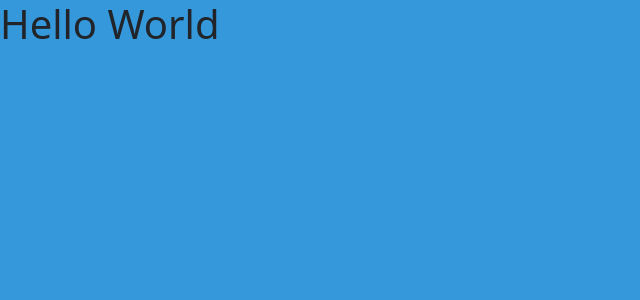
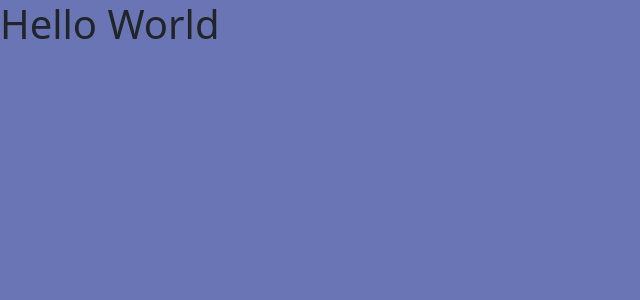
Before and after one commit to dpi627/HexVueHw03, a Vue app: page / in a window 1280 px wide. Shown: the top 300 px of the page, without its empty margins (0-640 px from the left). Built offline with nearby package versions, Linux system fonts and the light colour scheme.

Commit message:
feat: 更新 all.scss 檔案以覆蓋 Bootstrap 變數，並在 main.js 中調整 Bootstrap 引入順序

```diff
--- a/src/assets/all.scss
+++ b/src/assets/all.scss
@@ -1,5 +1,10 @@
-$primary: #3498db;
+// 先覆蓋 Bootstrap 變數（如果需要）
+$primary: #349b;
 
+// 導入 Bootstrap
+@import 'bootstrap/scss/bootstrap';
+
+// 然後是您自己的樣式
 body {
   background-color: $primary;
 }
--- a/src/main.js
+++ b/src/main.js
@@ -1,6 +1,6 @@
-import 'bootstrap/dist/css/bootstrap.min.css'
+// import 'bootstrap/dist/css/bootstrap.min.css'
+import '@/assets/all.scss'
 import 'bootstrap/dist/js/bootstrap.bundle.min.js'
-import '@/assets/all.scss'
 
 import { createApp } from 'vue'
 import { createPinia } from 'pinia'
```
